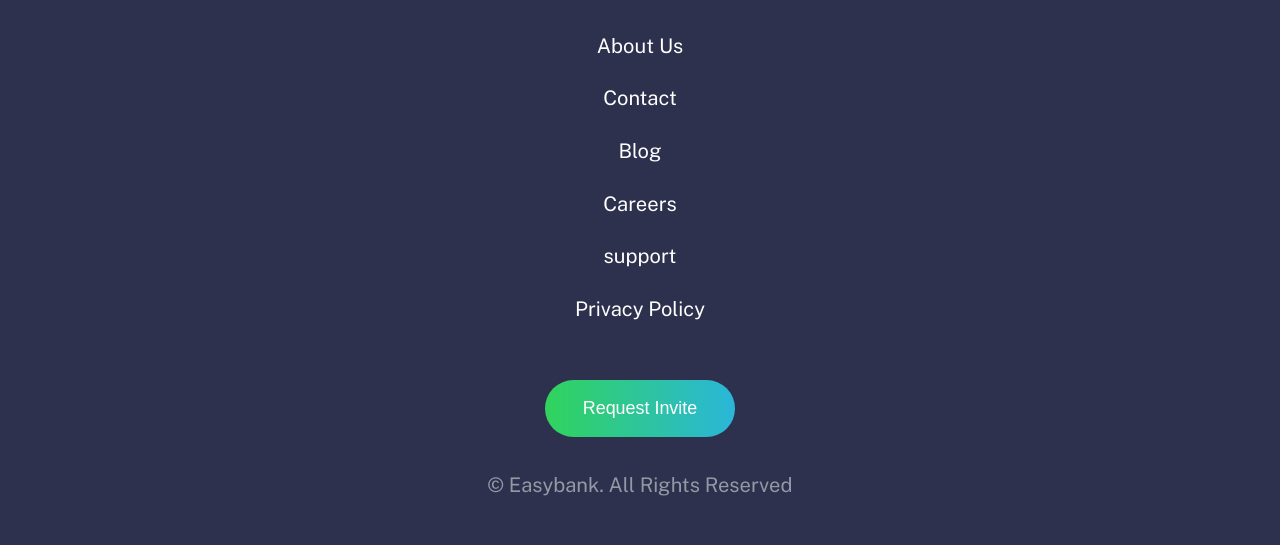
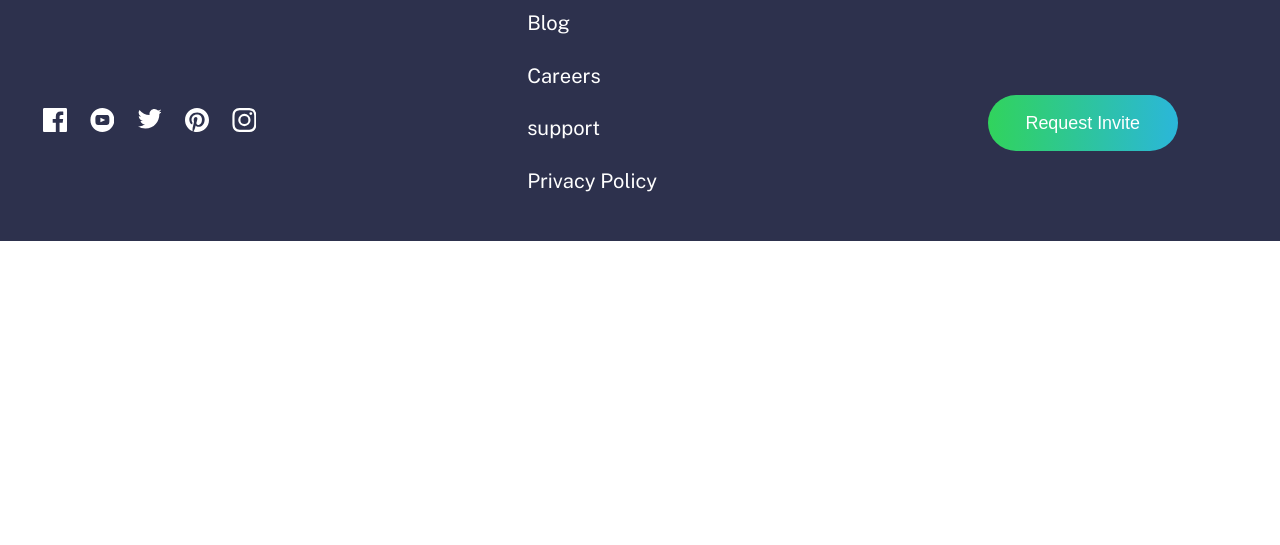
Before and after one commit to abdelkadersettah/Easybank-landing-page, a plain HTML site: page index.html in a window 1280 px wide. Shown: the part 3544-4089 px from the top of the page. After the commit the page ends 3785 px from the top, so only its background shows below. Drawn offline with nearby package versions, Linux system fonts and the light colour scheme.

Commit message:
footer style for tab-port

```diff
--- a/index.html
+++ b/index.html
@@ -83,7 +83,7 @@
         <div class="hero__image">
           <picture class="hero__image--1">
             <source
-              media="(max-width:600px )"
+              media="(max-width:37.5em)"
               srcset="./images/bg-intro-mobile.svg"
               sizes=""
             />
@@ -362,7 +362,7 @@
           </li>
         </ul>
       </nav>
-      <button class="btn btn--primary">Request Invite</button>
+      <button class="btn btn--primary footer__cta">Request Invite</button>
       <p class="footer__copyright">
         © Easybank. All Rights Reserved
       </p>
--- a/sass/components/_social-nav.scss
+++ b/sass/components/_social-nav.scss
@@ -24,4 +24,8 @@
   &__use {
     width: 50rem;
   }
+  @include respond(tab-port) {
+    grid-row: 2 / 3;
+    grid-column: 1 / 2;
+  }
 }
--- a/sass/layout/_footer-nav.scss
+++ b/sass/layout/_footer-nav.scss
@@ -2,9 +2,12 @@
   margin-bottom: var(--margin-x-large);
   &__list {
     color: var(--white);
+    text-align: center;
     &:not(:last-child) {
       margin-bottom: var(--margin-medium);
-      text-align: center;
+    }
+    @include respond(tab-port) {
+      text-align: left;
     }
   }
   &__link {
@@ -21,4 +24,8 @@
       transform: translateY(2px);
     }
   }
+  @include respond(tab-port) {
+    grid-row: span 2;
+    margin-bottom: 0;
+  }
 }
--- a/sass/layout/_footer.scss
+++ b/sass/layout/_footer.scss
@@ -10,10 +10,35 @@
   &__icon {
     fill: white;
     stroke: white;
+    @include respond(tab-port) {
+      grid-row: 2 / 3;
+      grid-column: 1 / 2;
+    }
   }
   &__copyright {
     color: var(--grayish-blue);
     margin-top: var(--margin-large);
+    @include respond(tab-port) {
+      grid-row: 1 / 2;
+      grid-column: 3 / 4;
+    }
+  }
+  &__cta {
+    @include respond(tab-port) {
+      grid-row: 2 / 3;
+      grid-column: 3 / 4;
+      width: fit-content;
+      justify-self: center;
+    }
+  }
+  @include respond(tab-port) {
+    display: grid;
+    grid-template-columns: max-content 1fr max-content;
+    grid-template-rows: repeat(2, auto);
+    padding: var(--padding-large);
+    grid-gap: var(--margin-large);
+    align-items: center;
+    justify-content: center;
   }
 }
 // icon style for facebook
```
Also changed, not shown: css/main.css, 1 other file.
